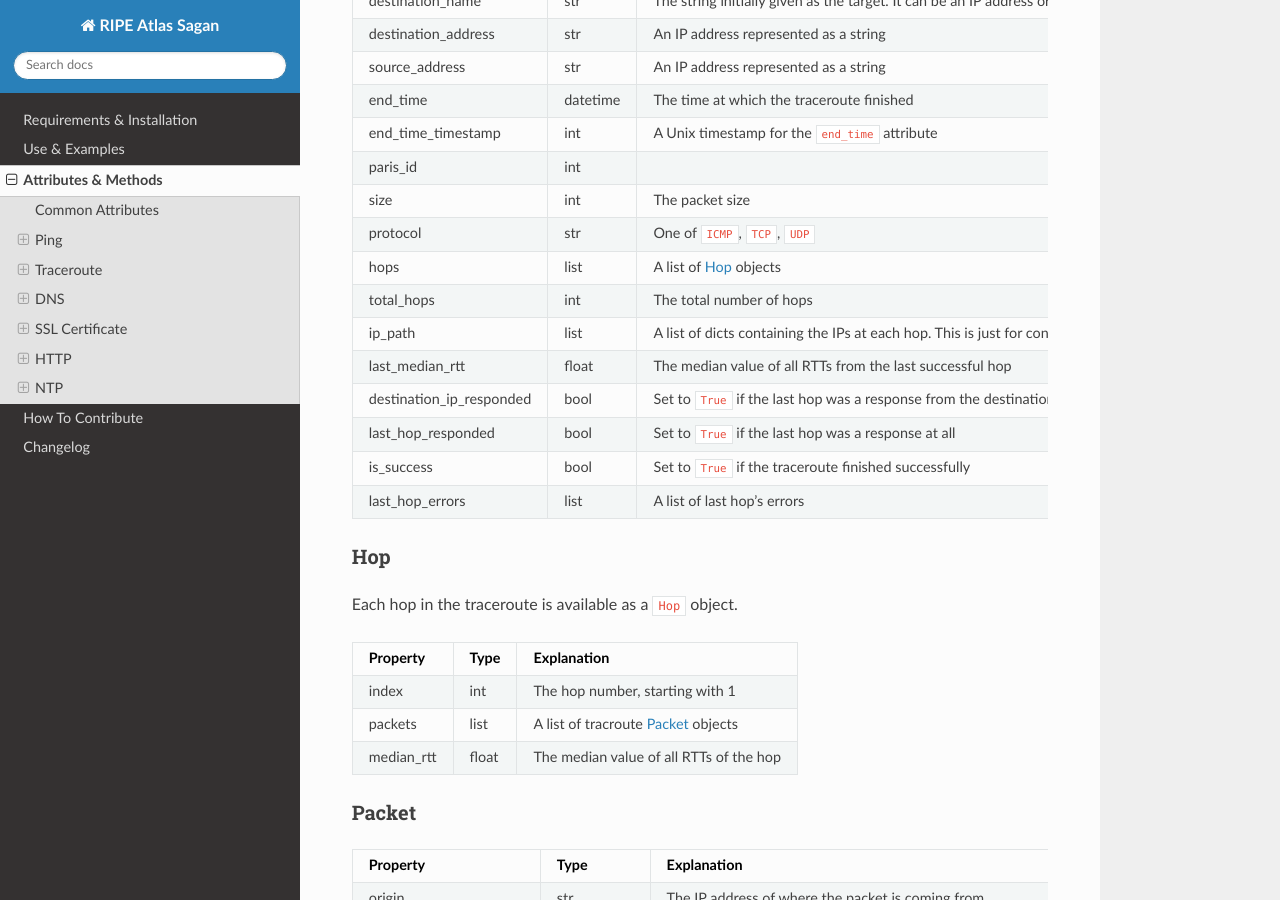
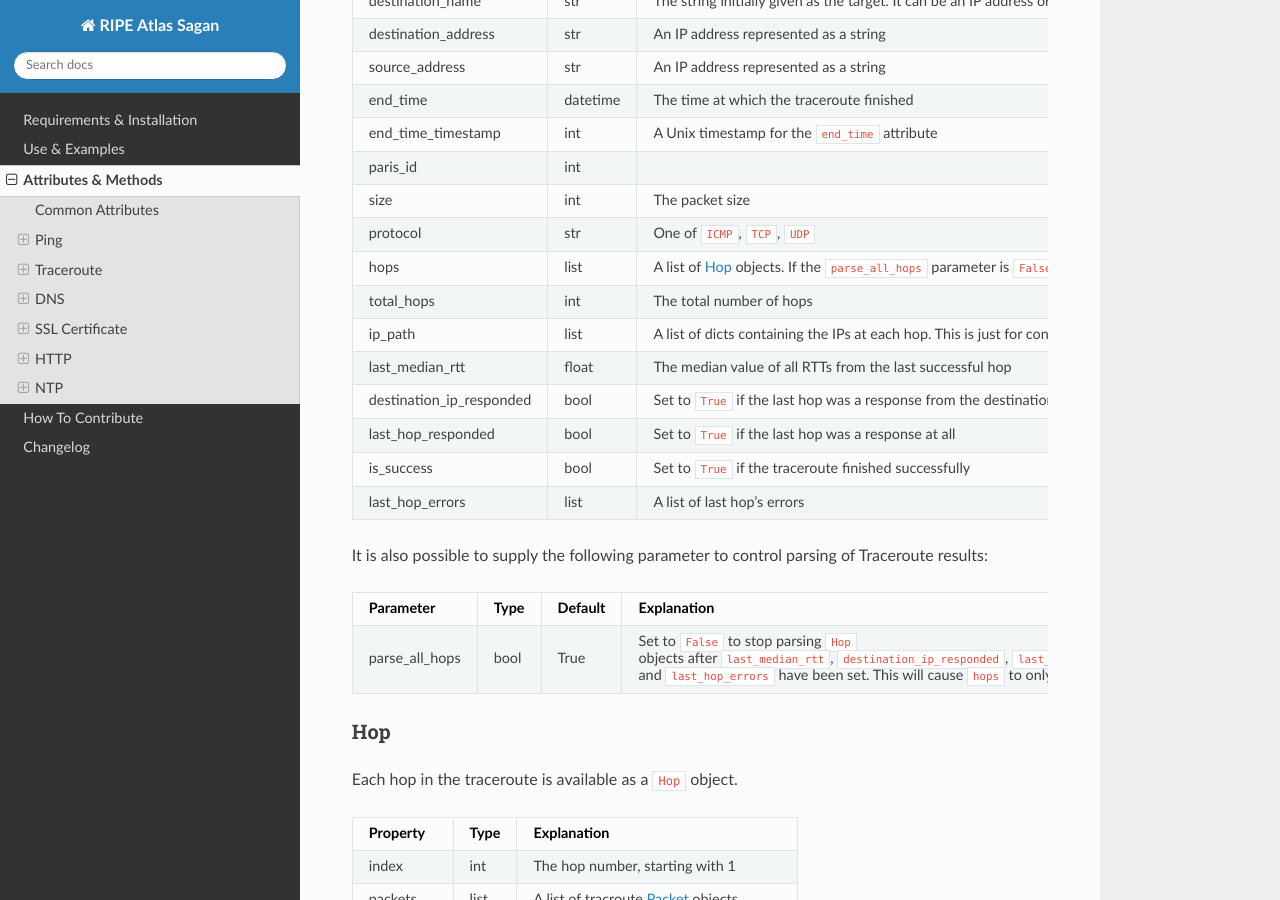
Before and after one commit to RIPE-NCC/ripe-atlas-sagan, a Sphinx documentation site: the page built from docs/types.rst, in a window 1280 px wide and 900 px high, scrolled down 1829 px. Built offline with Sphinx 7.4.7 and the Read the Docs theme 2.0.0, drawn with Linux system fonts in a browser that asks for light colours.

Commit message:
Document parse_all_hops parameter

```diff
--- a/docs/types.rst
+++ b/docs/types.rst
@@ -93,7 +93,7 @@ end_time_timestamp        int       A Unix timestamp for the ``end_time`` attrib
 paris_id                  int
 size                      int       The packet size
 protocol                  str       One of ``ICMP``, ``TCP``, ``UDP``
-hops                      list      A list of :ref:`traceroute-hop` objects
+hops                      list      A list of :ref:`traceroute-hop` objects. If the ``parse_all_hops`` parameter is ``False``, this will only contain the last hop.
 total_hops                int       The total number of hops
 ip_path                   list      A list of dicts containing the IPs at each hop. This is just for convenience as all of these values are accessible via the :ref:`traceroute-hop` and :ref:`traceroute-packet` objects.
 last_median_rtt           float     The median value of all RTTs from the last successful hop
@@ -102,6 +102,14 @@ last_hop_responded        bool      Set to ``True`` if the last hop was a respon
 is_success                bool      Set to ``True`` if the traceroute finished successfully
 last_hop_errors           list      A list of last hop's errors
 ========================  ========  ===================================================================================
+
+It is also possible to supply the following parameter to control parsing of Traceroute results:
+
+============== ==== ======= ===========
+Parameter      Type Default Explanation
+============== ==== ======= ===========
+parse_all_hops bool True    Set to ``False`` to stop parsing ``Hop`` objects after ``last_median_rtt``, ``destination_ip_responded``, ``last_hop_responded``, ``is_success`` and ``last_hop_errors`` have been set. This will cause ``hops`` to only contain the last ``Hop``.
+============== ==== ======= ===========
 
 
 .. _traceroute-hop:
```
